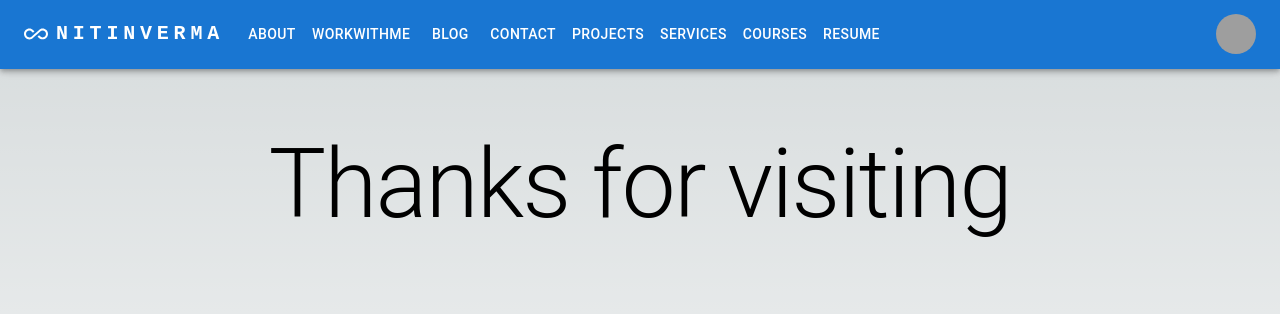
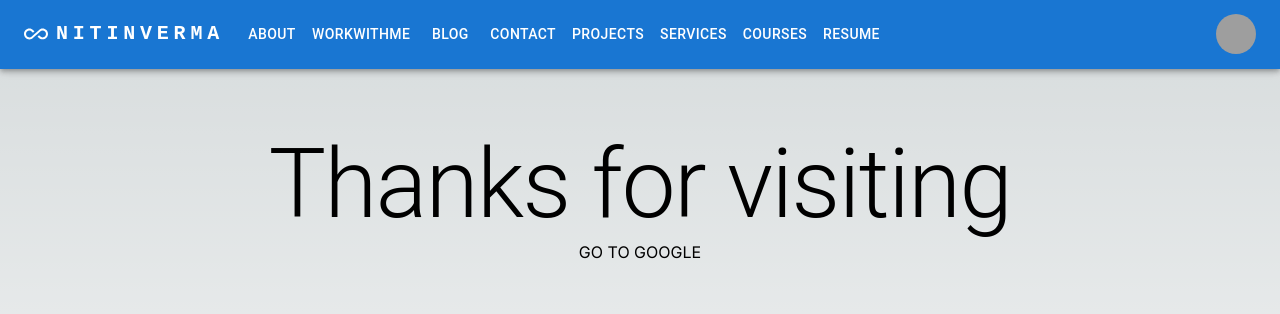
Before and after one commit to NITIN-VERMA-afk/My-website, a Next.js app: page /pages/Logout in a window 1280 px wide. Shown: the top 314 px of the page. Built offline with nearby package versions, Linux system fonts and the light colour scheme; grey boxes are pictures that could not be loaded.

Commit message:
nothing special

```diff
--- a/src/app/pages/Logout/page.tsx
+++ b/src/app/pages/Logout/page.tsx
@@ -1,17 +1,19 @@
-import { Typography } from '@mui/material'
+import { Typography, Button } from "@mui/material";
+import Link from "next/link";
 
-import React from 'react'
+import React from "react";
 
 const page = () => {
   return (
-    <div className='text-center mt-32'>
+    <div className="text-center mt-32">
+      <Typography variant="h1">Thanks for visiting</Typography>
+      <button>
+        <Link href="https://www.google.com">
+          GO TO GOOGLE
+        </Link>
+      </button>
+    </div>
+  );
+};
 
-       <Typography variant='h1'>Thanks for visiting</Typography>
-
-
-
-    </div>
-  )
-}
-
-export default page
+export default page;
```
